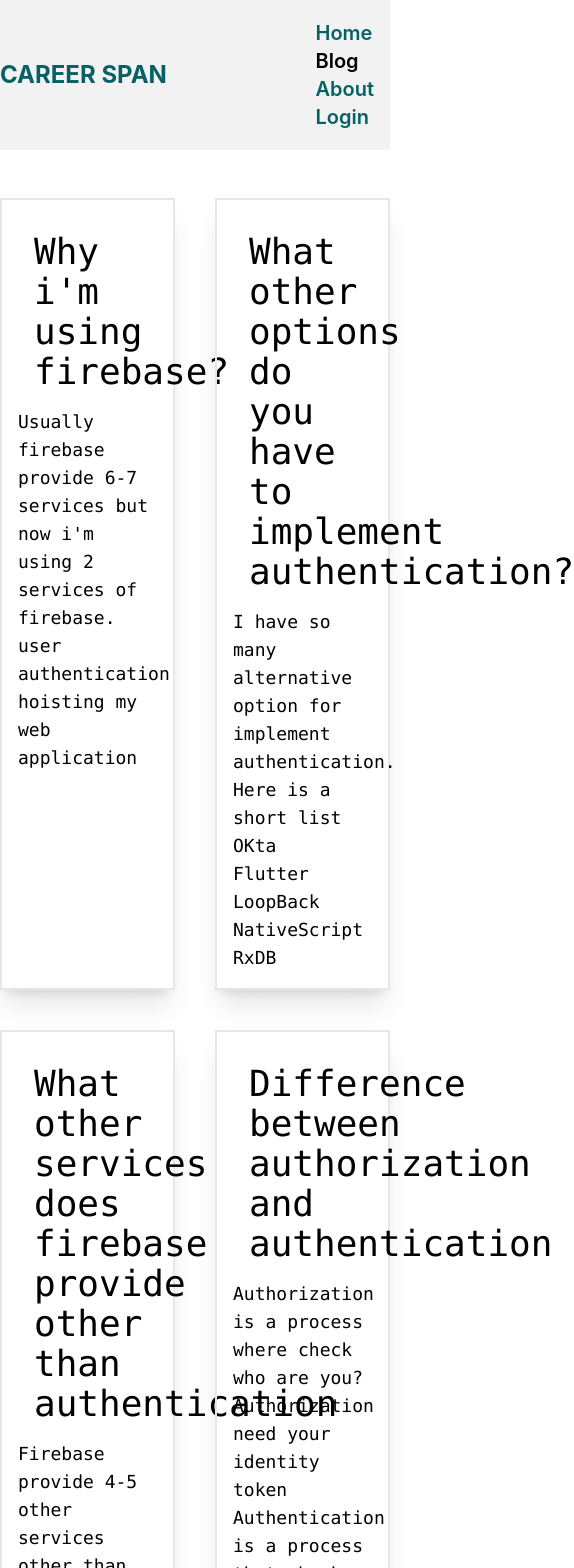
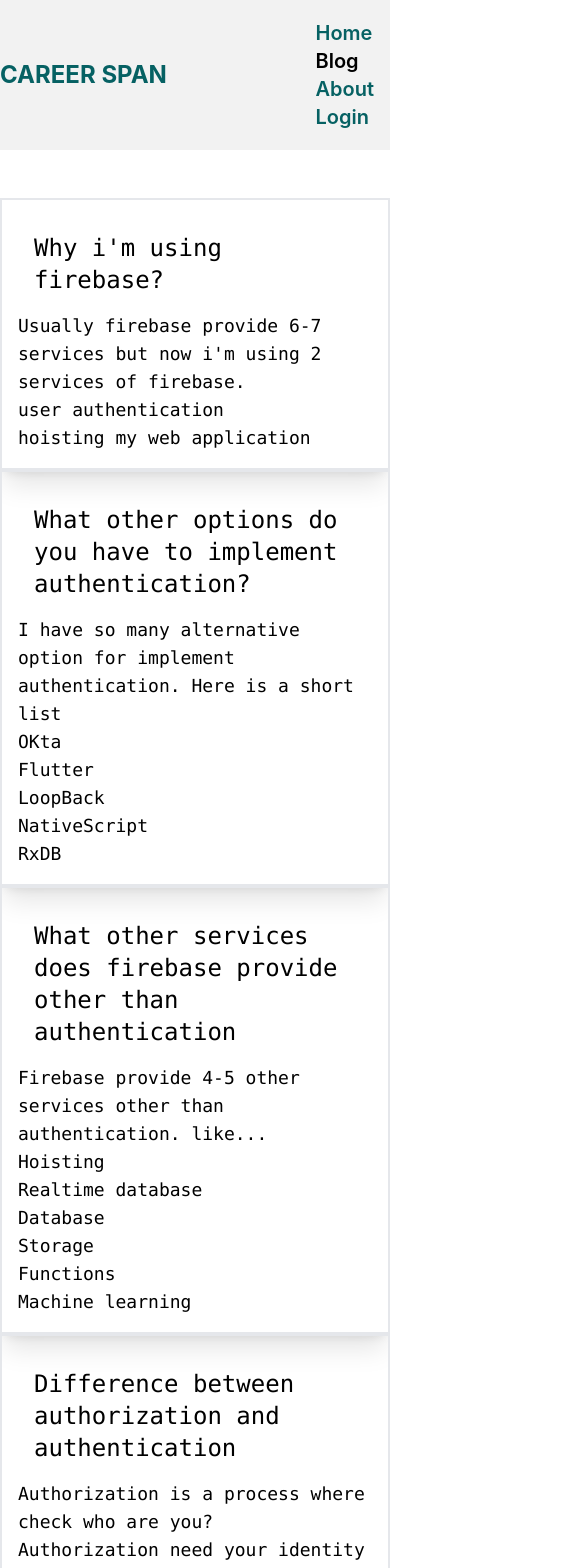
Before and after one commit to ibrahimkhalil188/Carer-span, a React (Create React App) app: page /blogs in a window 390 px wide. Shown: the top 1568 px of the page, 574 px wide, since content can reach past the window. Built offline with nearby package versions, Linux system fonts and the light colour scheme; no server answers.

Commit message:
responsive

```diff
--- a/src/Pages/About/About.js
+++ b/src/Pages/About/About.js
@@ -2,15 +2,15 @@ import React from 'react';
 import profile from '../../Asset/profile.jpg'
 const About = () => {
     return (
-        <div className='h-[71vh] flex justify-around items-center'>
-            <div className='w-1/2'>
+        <div className='md:flex justify-around items-center'>
+            <div className='md:w-1/2 w-full p-4 md:p-0'>
                 <h1 className='text-4xl font-mono font-bold py-4 text-[#066163]'>Ibrahim khalil</h1>
-                <h3 className='text-xl font-mono font-semibold'>
+                <h3 className='text-xl font-mono font-semibold p-2'>
                     A Curious learner who learning web development for the last four months! In 2022 I have a few goals to be a junior MERN stack developer and join an internship program and then join a company as a junior MERN stack developer.
                     In the long run, I want to be a Full-stack developer. so that, I'm learning continuously.</h3>
             </div>
             <div>
-                <img className='w-[350px] h-[350px] rounded-full' src={profile} alt="" />
+                <img className='md:w-[350px] w-[250px] md:h-[350px] h-[250px] rounded-full' src={profile} alt="" />
             </div>
         </div>
     );
--- a/src/Pages/Blogs/Blogs.js
+++ b/src/Pages/Blogs/Blogs.js
@@ -2,9 +2,9 @@ import React from 'react';
 
 const Blogs = () => {
     return (
-        <div className='grid grid-cols-2 gap-10 container mx-auto pt-12'>
+        <div className='grid grid-cols-1 md:grid-cols-2 gap-0 md:gap-10 container mx-auto pt-12'>
             <div className='shadow-xl p-4 border-2'>
-                <h1 className='text-4xl font-mono p-4'>Why i'm using firebase?</h1>
+                <h1 className='text-2xl md:text-4xl font-mono p-4'>Why i'm using firebase?</h1>
                 <div className='text-lg font-mono'>
                     Usually firebase provide 6-7 services but now i'm using 2 services of firebase.
                     <ul>
@@ -14,7 +14,7 @@ const Blogs = () => {
                 </div>
             </div>
             <div className='shadow-xl p-4 border-2'>
-                <h1 className='text-4xl font-mono p-4'>What other options do you have to implement authentication?</h1>
+                <h1 className='text-2xl md:text-4xl font-mono p-4'>What other options do you have to implement authentication?</h1>
                 <div className='text-lg font-mono'>
                     <p>I have so many alternative option for implement authentication. Here is a short list</p>
                     <ul>
@@ -27,7 +27,7 @@ const Blogs = () => {
                 </div>
             </div>
             <div className='shadow-xl p-4 border-2'>
-                <h1 className='text-4xl font-mono p-4'>What other services does firebase provide other than authentication</h1>
+                <h1 className='text-2xl md:text-4xl font-mono p-4'>What other services does firebase provide other than authentication</h1>
                 <div className='text-lg font-mono'>
                     <p>Firebase provide 4-5 other services other than authentication. like...</p>
                     <ul>
@@ -42,7 +42,7 @@ const Blogs = () => {
 
             </div>
             <div className='shadow-xl p-4 border-2'>
-                <h1 className='text-4xl font-mono p-4'> Difference between authorization and authentication</h1>
+                <h1 className='text-2xl md:text-4xl font-mono p-4'> Difference between authorization and authentication</h1>
                 <div className='text-lg font-mono'>
                     <p>Authorization is a process where check who are you?</p>
                     <p>Authorization need your identity token</p>
```
